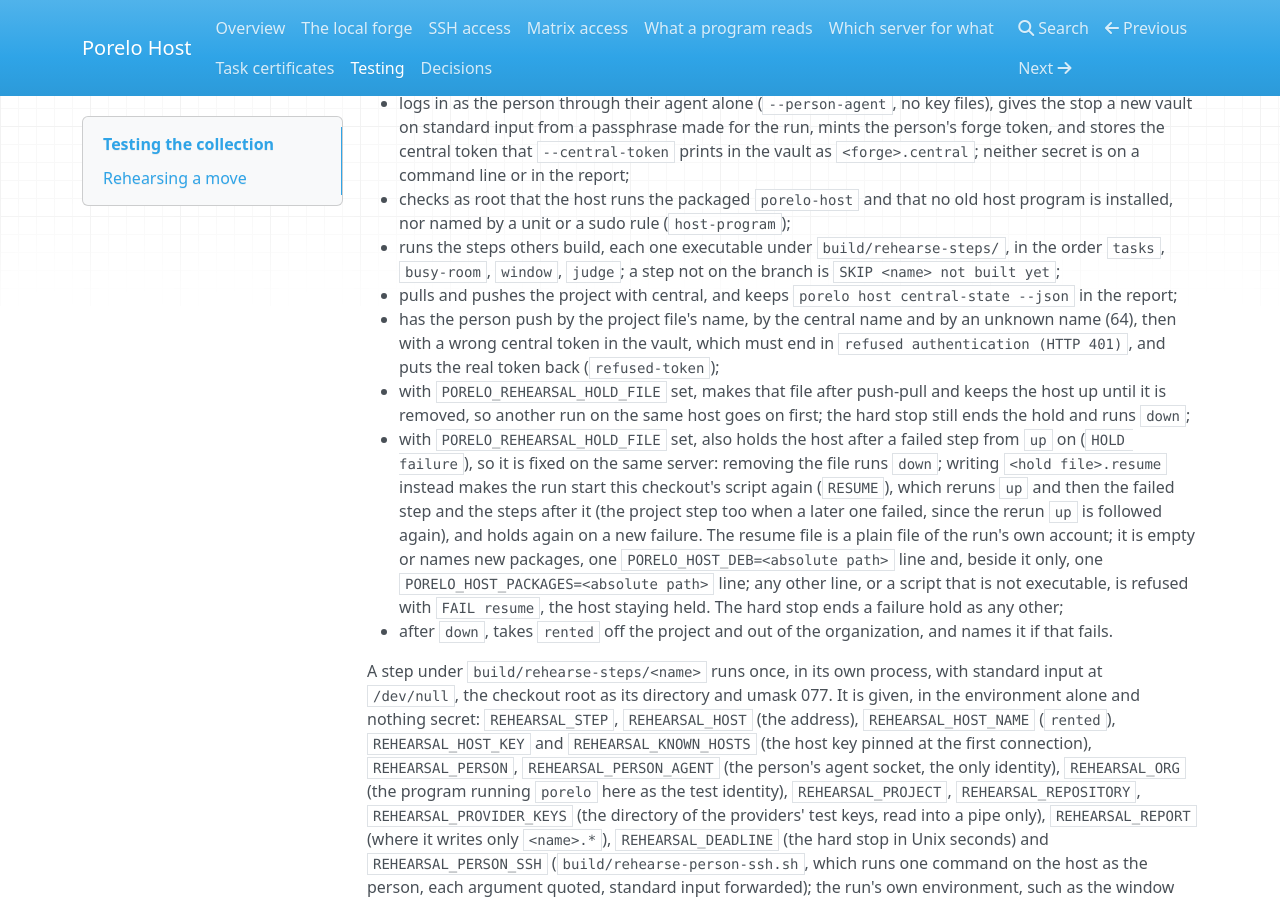
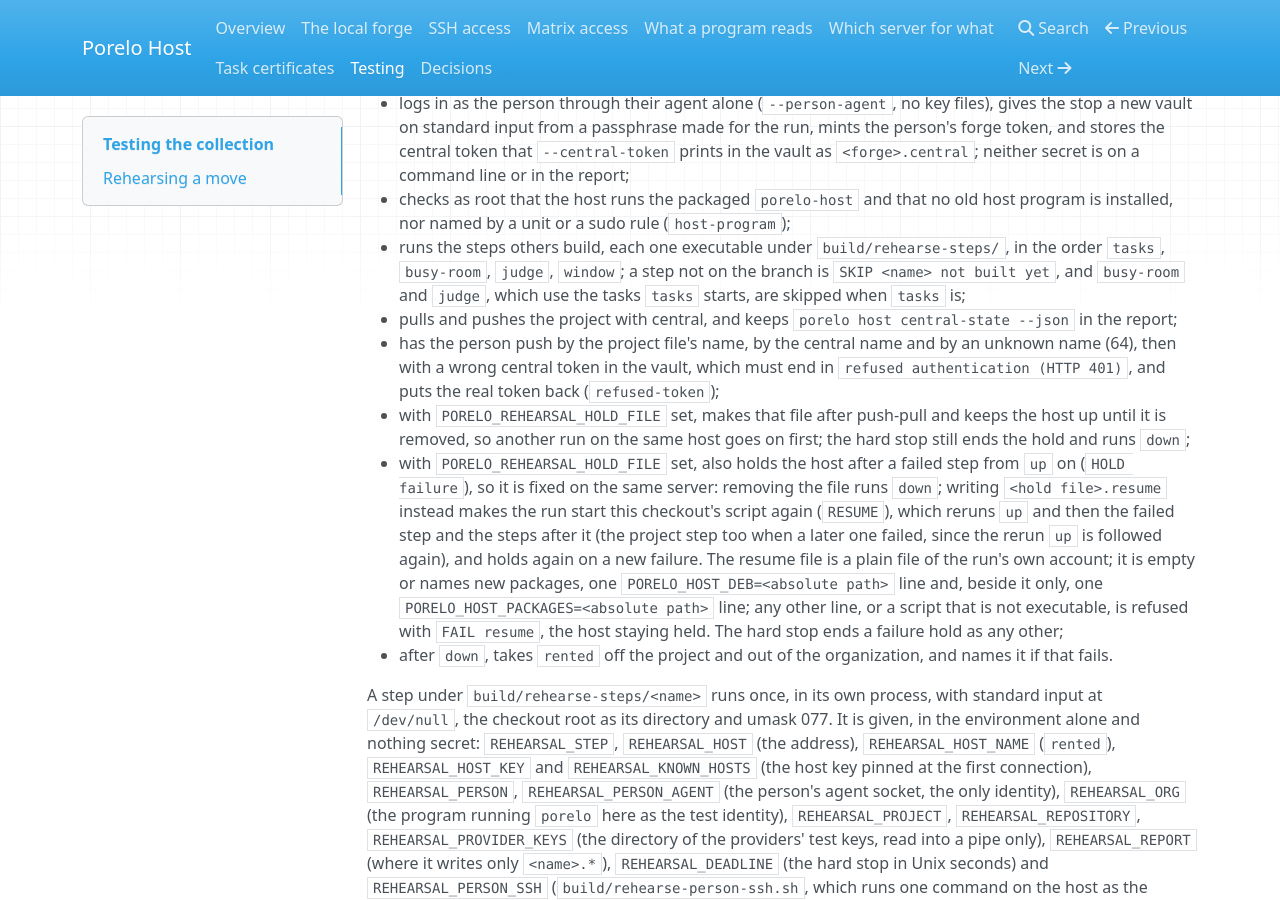
Before and after one commit to porelo-ai/porelo-host, an MkDocs documentation site: the page built from doc/testing.md, in a window 1280 px wide and 900 px high, scrolled down 2224 px. Built offline with MkDocs 1.6.1, drawn with Linux system fonts in a browser that asks for light colours; nearby versions of some CDN libraries.

Commit message:
Put the central token back and judge before the window
Assisted-by: Claude Code, claude-opus-5-5

```diff
--- a/doc/testing.md
+++ b/doc/testing.md
@@ -94,7 +94,8 @@ Without the phase 2 options it stops after `up`. With them it also:
 - checks as root that the host runs the packaged `porelo-host` and that no old host program is installed, nor named
   by a unit or a sudo rule (`host-program`);
 - runs the steps others build, each one executable under `build/rehearse-steps/`, in the order `tasks`, `busy-room`,
-  `window`, `judge`; a step not on the branch is `SKIP <name> not built yet`;
+  `judge`, `window`; a step not on the branch is `SKIP <name> not built yet`, and `busy-room` and `judge`, which use
+  the tasks `tasks` starts, are skipped when `tasks` is;
 - pulls and pushes the project with central, and keeps `porelo host central-state --json` in the report;
 - has the person push by the project file's name, by the central name and by an unknown name (64), then with a wrong
   central token in the vault, which must end in `refused authentication (HTTP 401)`, and puts the real token back
```
Also changed, not shown: 2 other files.
